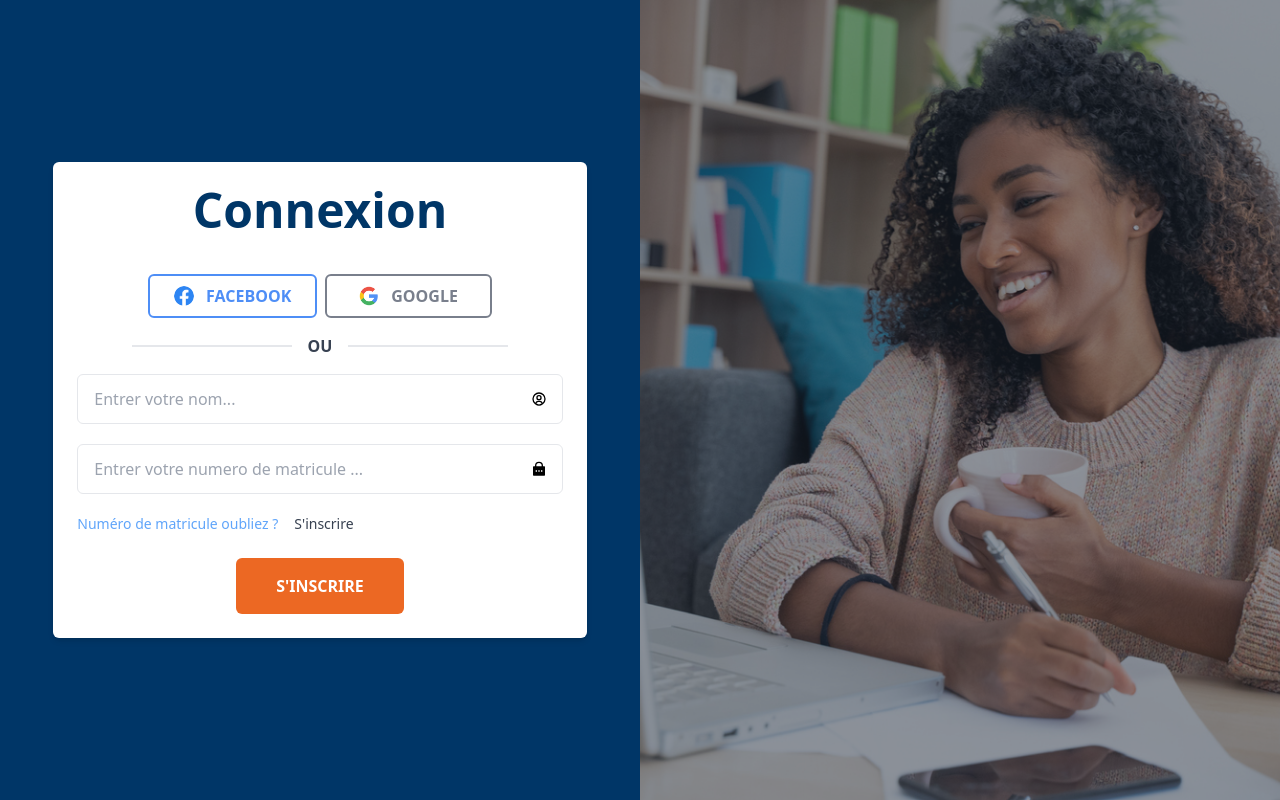
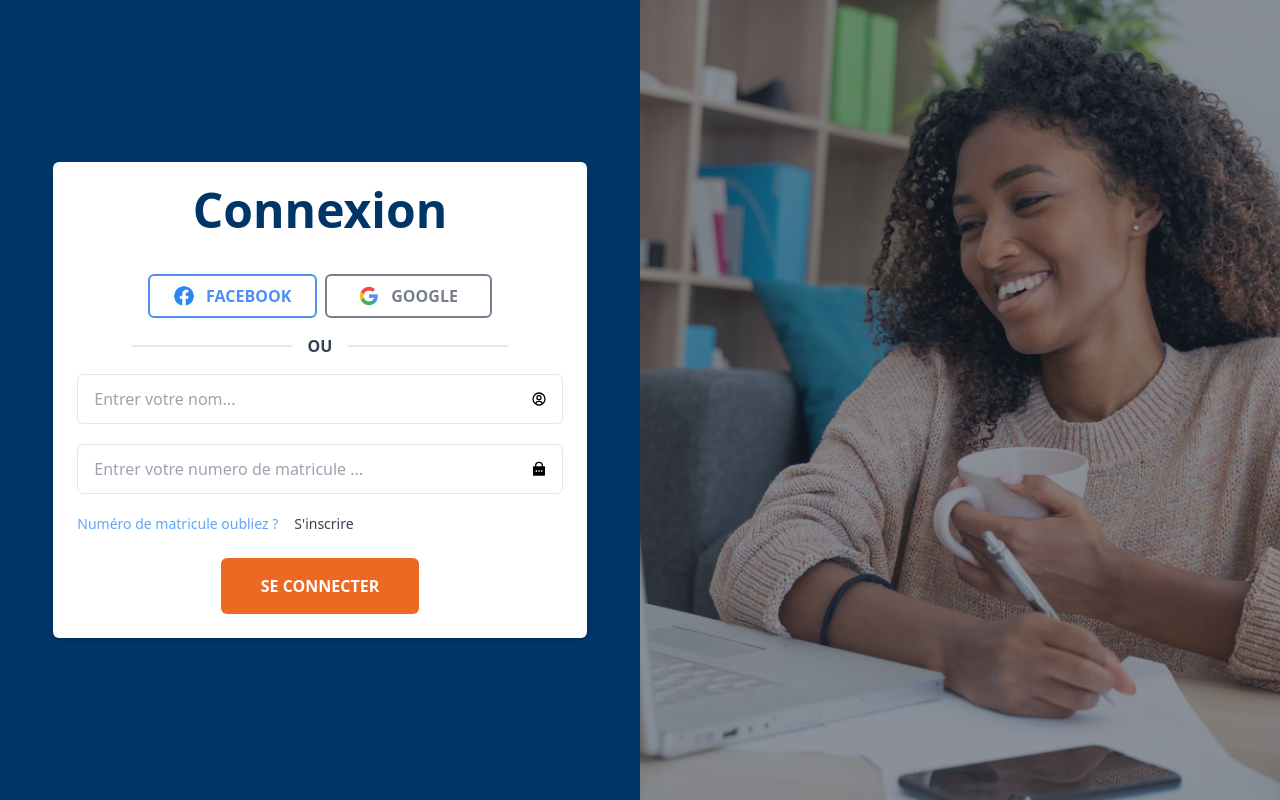
Before and after one commit to franckDev21/e-learning, a React (Create React App) app: page /auth in a window 1280 px wide. Built offline with nearby package versions, Linux system fonts and the light colour scheme.

Commit message:
update app

```diff
--- a/src/containers/AuthLayout/index.tsx
+++ b/src/containers/AuthLayout/index.tsx
@@ -99,7 +99,7 @@ const AuthLayout: FC<AuthLayoutProps> = ({ children }) => {
 
             <div className="text-center flex items-center justify-center mt-6">
               <button className="mx-1 opacity-90 px-10 py-4 active:scale-95 rounded-md font-bold uppercase  bg-orange-600 text-white">
-                {mode === 'LOGIN' ? "S'inscrire" : "Se connecter"} {loard && <span className="load"></span>}
+                {mode !== 'LOGIN' ? "S'inscrire" : "Se connecter"} {loard && <span className="load"></span>}
               </button>
             </div>
           </form  >
```
